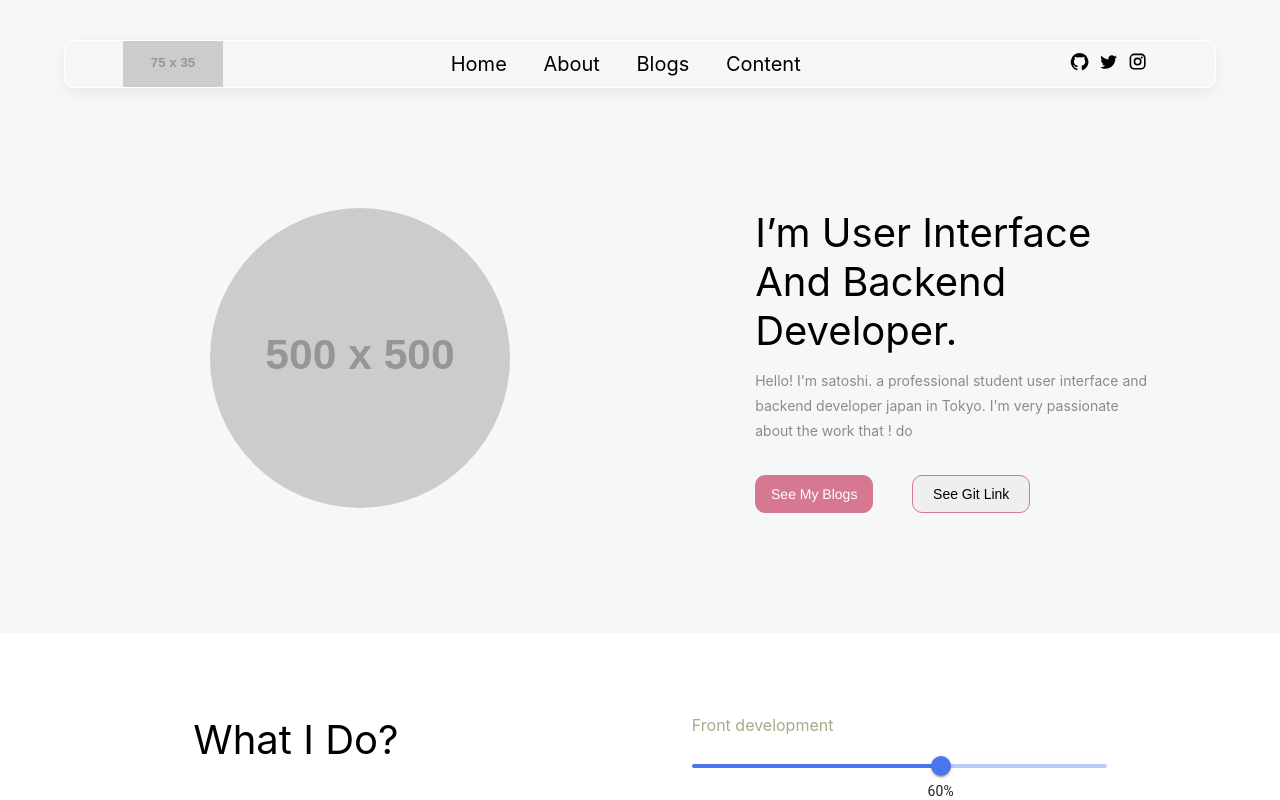
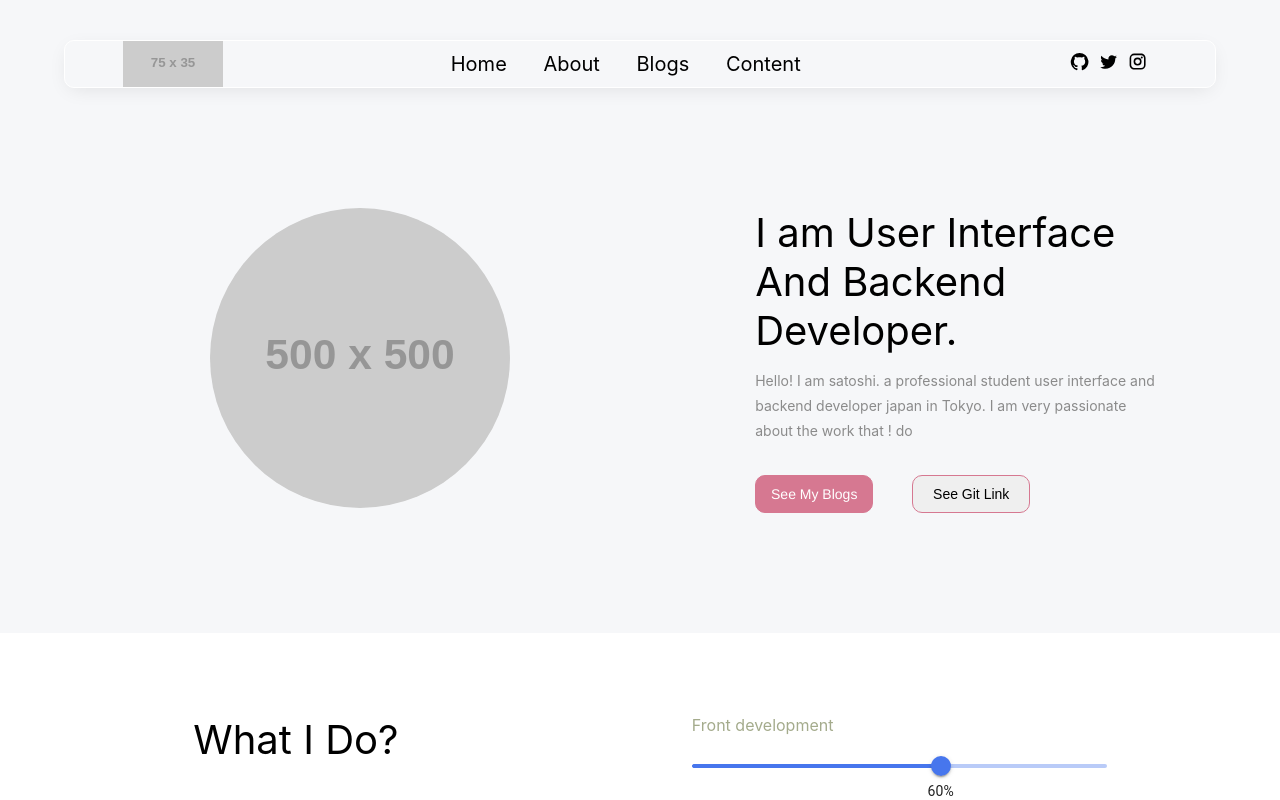
Before and after one commit to set2002satoshi/my-site, a Next.js app: page / in a window 1280 px wide. Shown: the top 800 px of the page. Built offline with nearby package versions, Linux system fonts and the light colour scheme.

Commit message:
デプロイするための修正

```diff
--- a/components/Hooks/GetWindowSize.ts
+++ b/components/Hooks/GetWindowSize.ts
@@ -1,6 +1,6 @@
 import { useEffect, useState } from "react";
 
-export const getWindowSize = () => {
+export const GetWindowSize = () => {
   const [windowSize, setWindowSize] = useState({
     width: 0,
     height: 0,
--- a/components/main/Mobile/MainMobile.tsx
+++ b/components/main/Mobile/MainMobile.tsx
@@ -21,14 +21,14 @@ const MainMobile = () => {
             <div className={styles.content_one_h}>
               <div className={styles.content_one_h1}>
               <p>
-                I’m User Interface<br />
+                I am User Interface<br />
                 And Backend Developer.
               </p>
               </div>
               <div className={styles.content_one_p}>
                 <div className={styles.content_one_h2}>
                 <p>
-                Hello! I'm satoshi. a professional student <br /> user interface and  backend developer <br /> japan in Tokyo. I'm very passionate about <br /> the work that ! do
+                Hello! I am satoshi. a professional student <br /> user interface and  backend developer <br /> japan in Tokyo. I am very passionate about <br /> the work that ! do
                 </p>
                 </div>
               </div>
--- a/components/main/pc/MainPc.tsx
+++ b/components/main/pc/MainPc.tsx
@@ -21,7 +21,7 @@ const MainPc = () => {
             <div className={styles.content_one_h}>
               <div className={styles.content_one_h1}>
               <p>
-                I’m User Interface<br />
+                I am User Interface<br />
                 And Backend <br />
                 Developer.
               </p>
@@ -29,7 +29,7 @@ const MainPc = () => {
               <div className={styles.content_one_p}>
                 <div className={styles.content_one_h2}>
                 <p>
-                Hello! I'm satoshi. a professional student user interface and  backend developer japan in Tokyo. I'm very passionate about the work that ! do
+                Hello! I am satoshi. a professional student user interface and  backend developer japan in Tokyo. I am very passionate about the work that ! do
                 </p>
                 </div>
               </div>
--- a/pages/index.tsx
+++ b/pages/index.tsx
@@ -10,10 +10,10 @@ import MainPcTwo from "../components/main/pc/MainPcTow"
 import FormsPc from "../components/form/pc/FormsPc"
 import BlogsPc from "../components/blogs/pc/BlogsPc"
 
-import { getWindowSize } from "../components/Hooks/GetWindowSize";
+import { GetWindowSize } from "../components/Hooks/GetWindowSize";
 
 export default function Home() {
-  const { height, width } = getWindowSize();
+  const { height, width } = GetWindowSize();
   switch (true) {
 
   }
```
